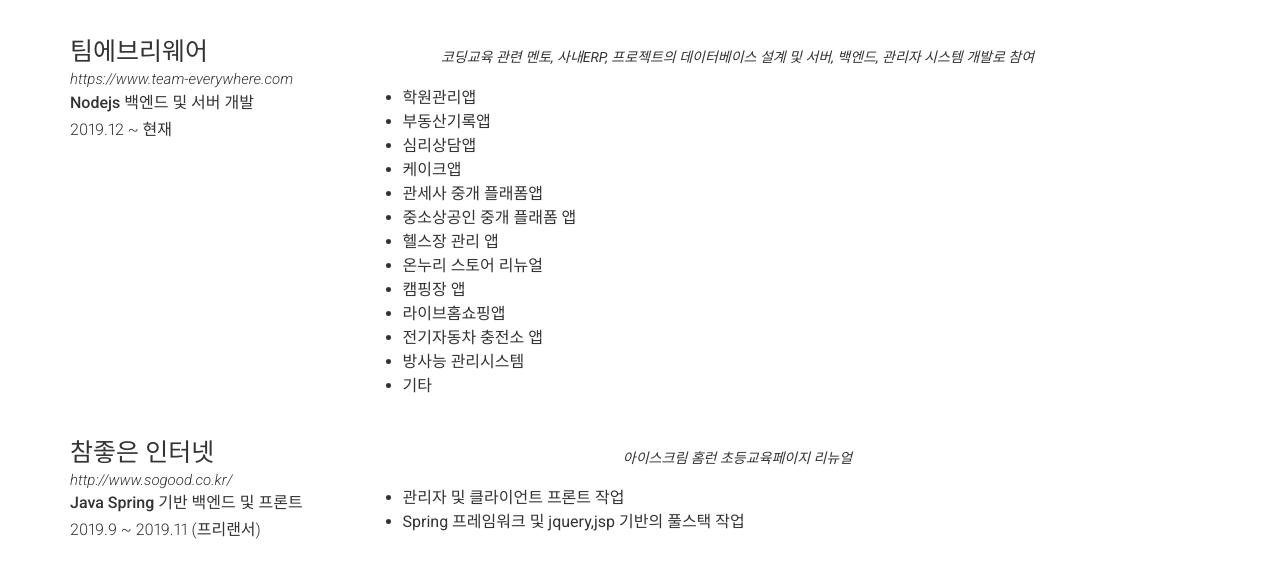
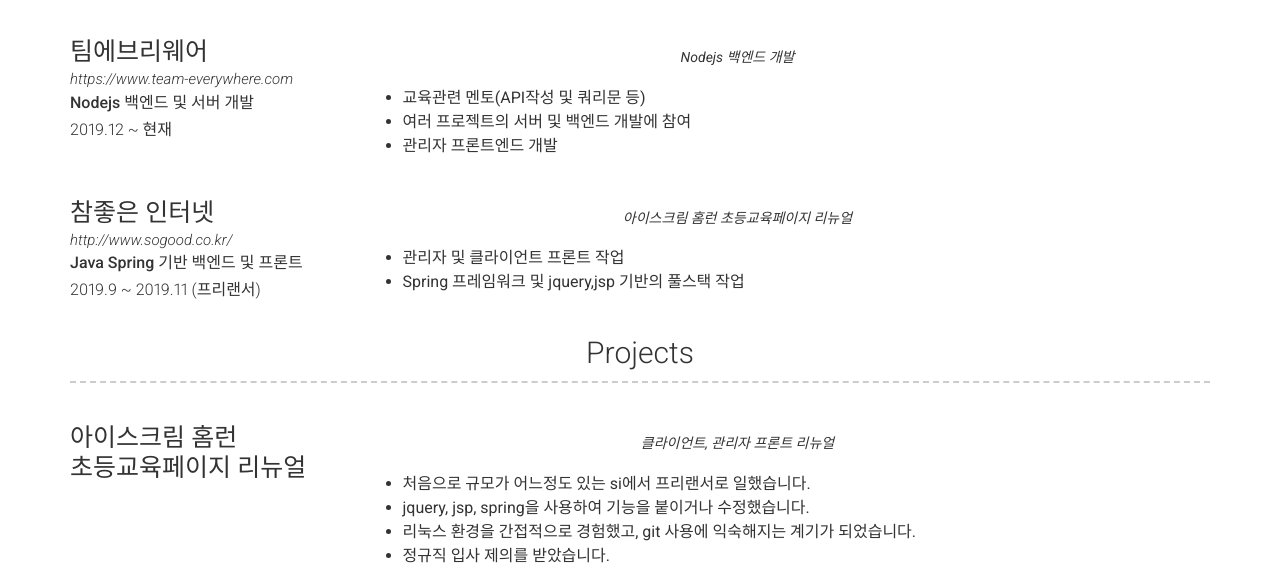
Before and after one commit to sd50712321/sd50712321.github.io, a plain HTML site: page index.html in a window 1280 px wide. Shown: the part 633-1205 px from the top of the page. Drawn offline with nearby package versions, Linux system fonts and the light colour scheme.

Commit message:
이력 변경

```diff
--- a/index.html
+++ b/index.html
@@ -97,21 +97,11 @@
             </p>
           </div>
           <div class="col-xs-12 col-sm-8 col-md-8 col-print-12">
-            <p class="quote">코딩교육 관련 멘토, 사내ERP, 프로젝트의 데이터베이스 설계 및 서버, 백엔드, 관리자 시스템 개발로 참여</p>
+            <p class="quote">Nodejs 백엔드 개발</p>
             <ul>
-              <li>학원관리앱</li>
-              <li>부동산기록앱</li>
-              <li>심리상담앱</li>
-              <li>케이크앱</li>
-              <li>관세사 중개 플래폼앱</li>
-              <li>중소상공인 중개 플래폼 앱</li>
-              <li>헬스장 관리 앱</li>
-              <li>온누리 스토어 리뉴얼</li>
-              <li>캠핑장 앱</li>
-              <li>라이브홈쇼핑앱</li>
-              <li>전기자동차 충전소 앱</li>
-              <li>방사능 관리시스템</li>
-              <li>기타</li>
+              <li>교육관련 멘토(API작성 및 쿼리문 등)</li>
+              <li>여러 프로젝트의 서버 및 백엔드 개발에 참여</li>
+              <li>관리자 프론트엔드 개발</li>
             </ul>
           </div>
         </div>
```
